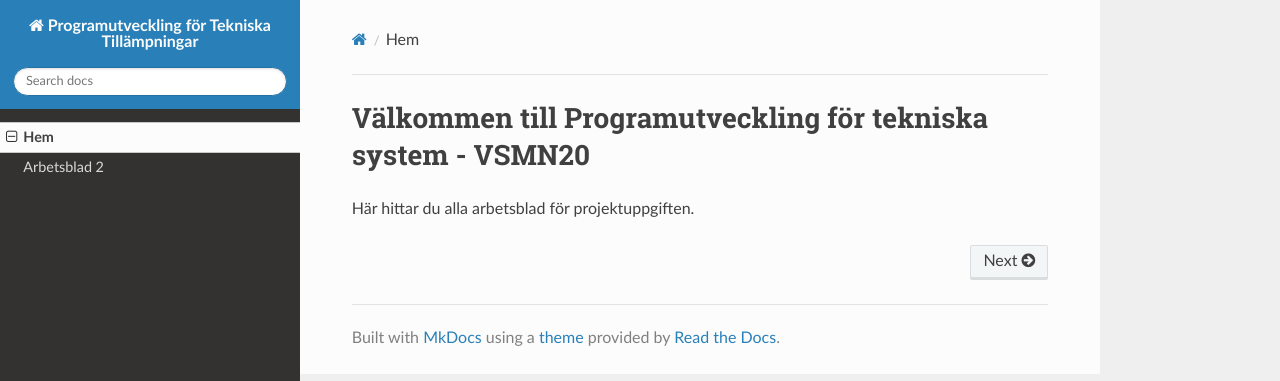
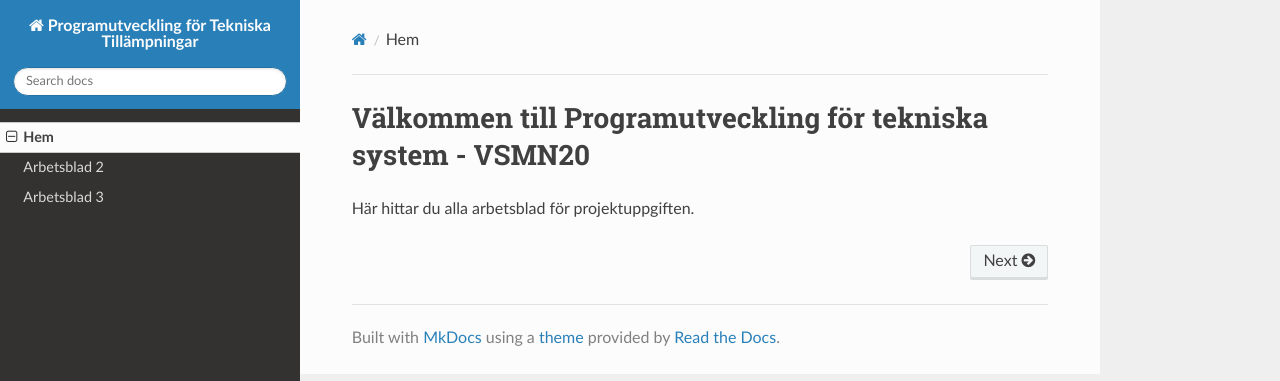
Before and after one commit to jonaslindemann/vsmn20, an MkDocs documentation site: the page built from docs/index.md, in a window 1280 px wide. Shown: the top 381 px of the page. Built offline with MkDocs 1.6.1, drawn with Linux system fonts in a browser that asks for light colours; nearby versions of some CDN libraries; old or Windows-style settings are respelled for this version of MkDocs.

Commit message:
Added new arbetsblad to index.

```diff
--- a/mkdocs.yml
+++ b/mkdocs.yml
@@ -2,5 +2,6 @@ site_name: Programutveckling för Tekniska Tillämpningar
 pages:
 - Hem: index.md
 - Arbetsblad 2: assignment2.md
+- Arbetsblad 3: assignment3.md
 theme: readthedocs
 #markdown_extensions: [codehilite]
```
